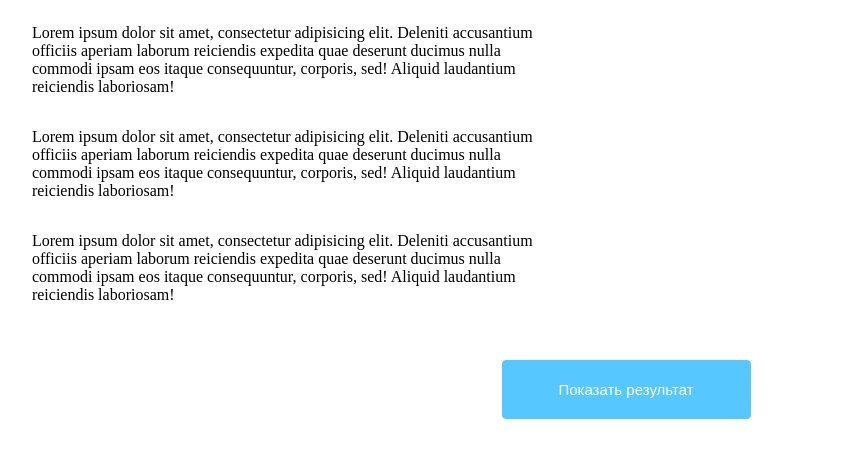
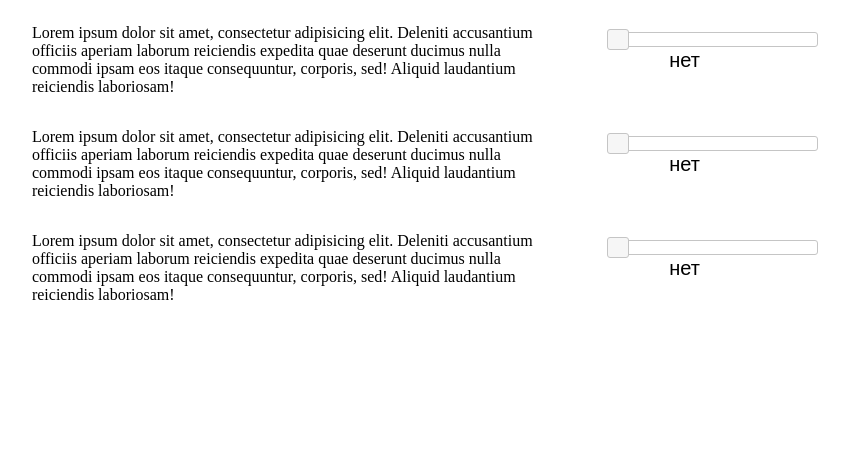
Before and after one commit to orlovskiy/psy_tests, a PHP site: page /4.range_test/index.php?id=1 in a window 1280 px wide. Shown: the top 458 px of the page, without its empty margins (14-863 px from the left). Run offline with PHP 8.4, Linux system fonts and the light colour scheme; some libraries are stand-ins or nearby versions.

Commit message:
I hope now it will work

```diff
--- a/4.range_test/index.php
+++ b/4.range_test/index.php
@@ -5,13 +5,33 @@
 	<title>test</title>
 	<link rel="stylesheet" href="../style/rokich.css">
 	<script type="text/javascript" src="../js/jquery.js"></script>
-	<script type="text/javascript" src="../js/range_test.js"></script>
 	<link rel="stylesheet" href="//code.jquery.com/ui/1.11.4/themes/smoothness/jquery-ui.css">
 	<script src="../js/jquery-ui.min.js"></script>
 	<script src="../js/rokich.js"></script>
 	<link rel="stylesheet" href="../style/range_test.css">
 </head>
 <body>
+<script>
+	var gradations = {1:'нет',2:'не совсем',3:'нечто среднее',4:'почти',5:'абсолютно точно'}
+  $(function() {
+  	$('.question .slider-container').each(function(){
+  		var amount = $(this).find('#amount')
+	    $(this).find('#slider').slider({
+	      value:1,
+	      min: 1,
+	      max: 5,
+	      step: 1,
+	      slide: function( event, ui ) {
+	      amount.val(gradations[ui.value] );
+	      }
+	    });
+	});
+    	$('.question .slider-container').each(function(){
+  		var amount = $(this).find('#amount').val(gradations[$( "#slider" ).slider( "value" )] )
+  	});
+  });
+  </script>
+
 <div class="id" style="display: none"><input type="text" class="anon_id"  value="<?=$_GET['id']?>"></div>
 
 
@@ -47,8 +67,5 @@
 		<input type="text" id="amount" readonly style="border:0;">
 	</div>
 </div>
-<div class="result_button">
-	<input class="show_result" type="button" value="Показать результат">
-</div>
 </body>
 </html>
--- a/js/range_test.js
+++ b/js/range_test.js
@@ -25,11 +25,7 @@ $(function(){
   	$('.question .slider-container').each(function(){
   		var question_id = $(this).parent().attr('id')
   		var amount = $(this).find('#amount')
-<<<<<<< HEAD
-  		answers[question_id] = amount.val()\
-=======
   		answers[question_id] = amount.val()
->>>>>>> master
   	});
   	/*console.log(answers)*/
   	$('#results').slideDown('fast', function(){})
--- a/style/range_test.css
+++ b/style/range_test.css
@@ -21,36 +21,8 @@
 	width: 200px;
 	margin-left: 4%;
 }
-.ui-state-focus{
-	outline:none;
-}
-.ui-state-hover{
-	box-shadow: 0px 0px 3px black;
-}
 #amount{
-	display: inline-block;
 	vertical-align: middle;
 	font-size: 20px;
 	margin-left: 13%;
 }
-.result_button{
-	text-align: center;
-	margin-top: 40px;
-}
-.show_result {
-	outline: none;
-	display: inline-block;
-	width: 249px;
-	height: 59px;
-	border: 1px solid #56c7ff;
-	color: white;
-	border-radius: 4px;
-	background: #56c7ff;
-	font-size: 15px;
-}
-.show_result:hover {
-	cursor: pointer; }
-.show_result:active {
-	box-shadow: inset 0px 0px 8px black;
-	outline: none;
-	border: none; }
```
